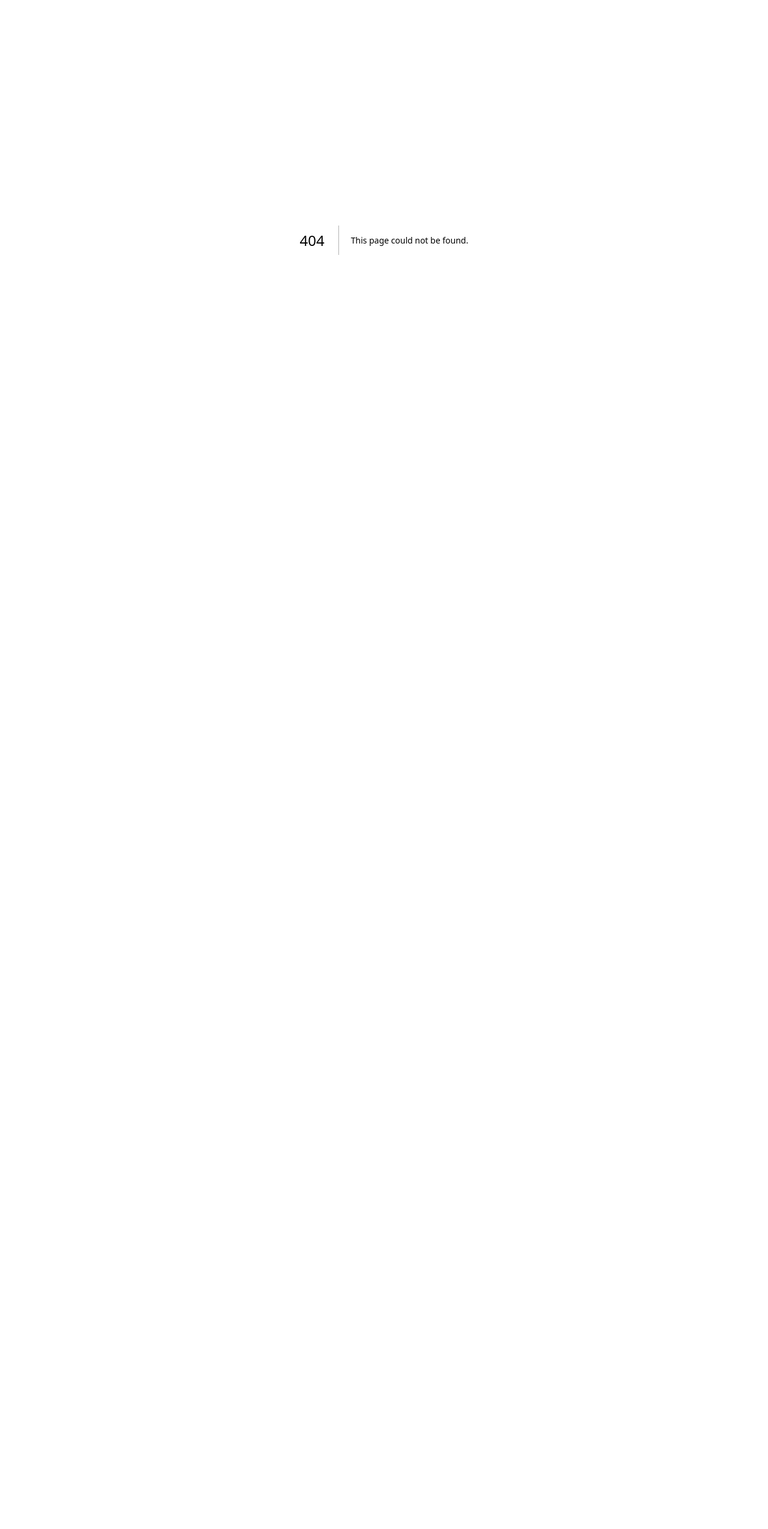
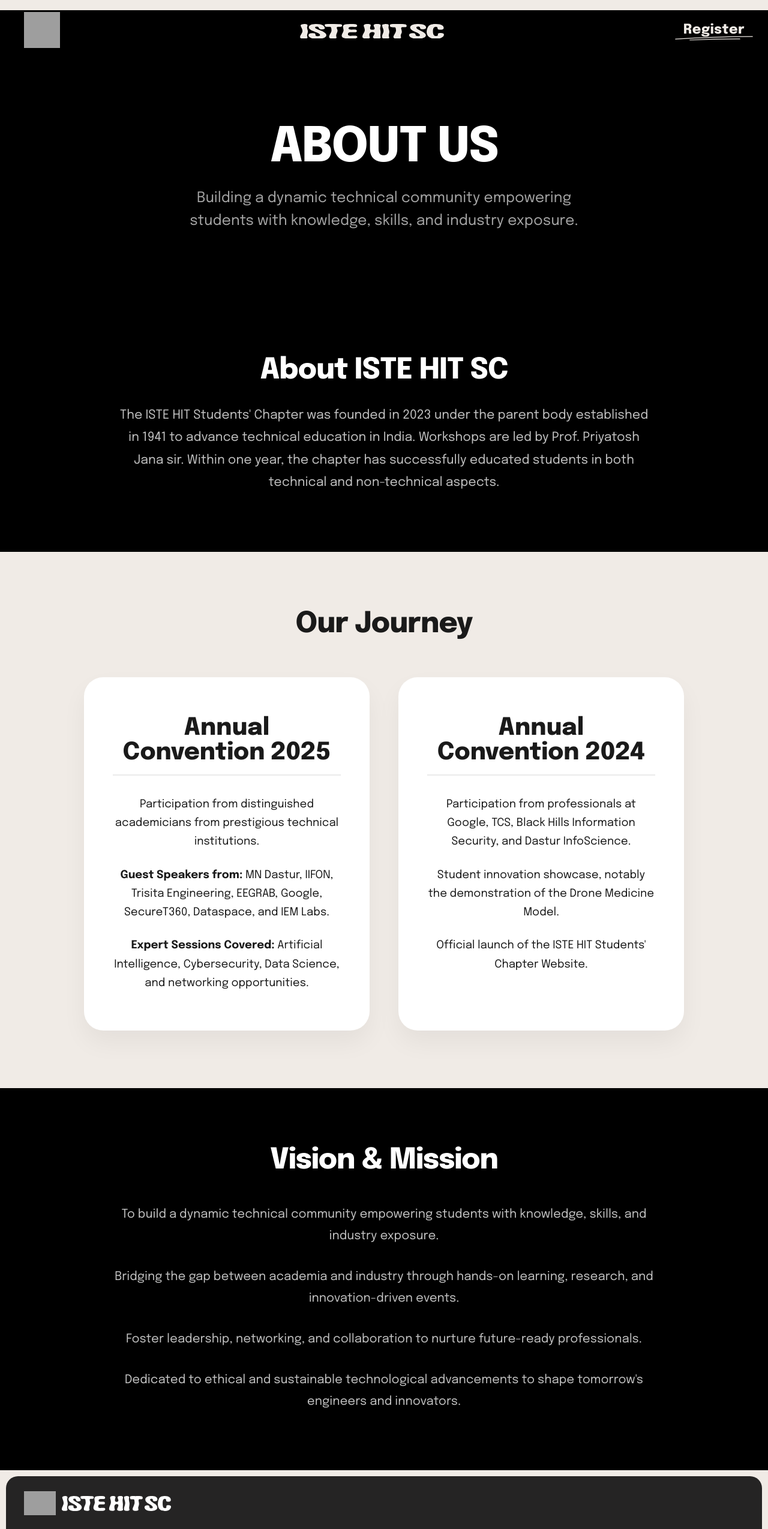
Before and after one commit to AbhiAditya02/AnnualConvention, a Next.js app: page /about in a window 1280 px wide. Before the commit this address had no page. Shown: the top 2549 px of the page at 60% size. Before the commit the page ends 800 px from the top, so only its background shows below. Built offline with nearby package versions, Linux system fonts and the light colour scheme; grey boxes are pictures that could not be loaded.

Commit message:
feat: create about page with vision, mission, and convention details

```diff
--- /dev/null
+++ b/app/about/page.jsx
@@ -0,0 +1,86 @@
+'use client';
+
+import SvgSymbols from '@/components/SvgSymbols';
+import Navbar from '@/components/Navbar';
+import Footer from '@/components/Footer';
+import TransitionScribble from '@/components/TransitionScribble';
+import CursorBubble from '@/components/CursorBubble';
+import SmoothScroll from '@/components/SmoothScroll';
+
+export default function AboutPage() {
+    return (
+        <>
+            <SvgSymbols />
+            <SmoothScroll />
+            <CursorBubble />
+
+            {/* ─── Hero Header ─── */}
+            <header className="main-header" style={{ minHeight: '60vh', backgroundColor: 'var(--color-black)', color: 'var(--color-white)', display: 'flex', alignItems: 'center', justifyContent: 'center', paddingTop: '80px', textAlign: 'center' }}>
+                <Navbar />
+                <div style={{ maxWidth: '800px', padding: '0 2rem' }}>
+                    <h1 style={{ fontSize: '5rem', fontWeight: 800, textTransform: 'uppercase', letterSpacing: '-2px', fontFamily: 'Epilogue, sans-serif', marginBottom: '1.5rem' }}>About Us</h1>
+                    <p style={{ fontSize: '1.5rem', color: '#a3a3a3', lineHeight: '1.6' }}>Building a dynamic technical community empowering students with knowledge, skills, and industry exposure.</p>
+                </div>
+            </header>
+
+            <main>
+                {/* ─── About ISTE HIT SC ─── */}
+                <div className="content-section" style={{ padding: '6rem 2rem', backgroundColor: 'var(--color-black)', color: 'var(--color-white)' }}>
+                    <div style={{ maxWidth: '900px', margin: '0 auto', textAlign: 'center' }}>
+                        <h2 style={{ fontSize: '3rem', fontWeight: 800, marginBottom: '2rem', letterSpacing: '-1px' }}>About ISTE HIT SC</h2>
+                        <p style={{ fontSize: '1.3rem', lineHeight: '1.8', color: '#c0c0c0' }}>
+                            The ISTE HIT Students' Chapter was founded in 2023 under the parent body established in 1941 to advance technical education in India. Workshops are led by Prof. Priyatosh Jana sir. Within one year, the chapter has successfully educated students in both technical and non-technical aspects.
+                        </p>
+                    </div>
+                </div>
+
+                {/* ─── Annual Conventions ─── */}
+                <div className="content-section" style={{ padding: '6rem 2rem', backgroundColor: 'var(--bg-color)', color: 'var(--color-dark)' }}>
+                    <div style={{ maxWidth: '1000px', margin: '0 auto' }}>
+                        <h2 style={{ fontSize: '3rem', fontWeight: 800, textAlign: 'center', marginBottom: '4rem', letterSpacing: '-1px' }}>Our Journey</h2>
+
+                        <div style={{ display: 'grid', gridTemplateColumns: 'repeat(auto-fit, minmax(400px, 1fr))', gap: '3rem' }}>
+                            {/* Convention 2025 */}
+                            <div style={{ backgroundColor: 'var(--color-white)', padding: '4rem 3rem', borderRadius: '32px', boxShadow: '0 20px 40px rgba(0,0,0,0.05)' }}>
+                                <h3 style={{ fontSize: '2.5rem', fontWeight: 800, marginBottom: '2rem', borderBottom: '2px solid #eaeaea', paddingBottom: '1rem' }}>Annual Convention 2025</h3>
+                                <ul style={{ listStyle: 'none', padding: 0, fontSize: '1.15rem', display: 'flex', flexDirection: 'column', gap: '1.5rem', lineHeight: '1.7' }}>
+                                    <li style={{ color: 'var(--color-dark)' }}>Participation from distinguished academicians from prestigious technical institutions.</li>
+                                    <li style={{ color: 'var(--color-dark)' }}><strong>Guest Speakers from:</strong> MN Dastur, IIFON, Trisita Engineering, EEGRAB, Google, SecureT360, Dataspace, and IEM Labs.</li>
+                                    <li style={{ color: 'var(--color-dark)' }}><strong>Expert Sessions Covered:</strong> Artificial Intelligence, Cybersecurity, Data Science, and networking opportunities.</li>
+                                </ul>
+                            </div>
+
+                            {/* Convention 2024 */}
+                            <div style={{ backgroundColor: 'var(--color-white)', padding: '4rem 3rem', borderRadius: '32px', boxShadow: '0 20px 40px rgba(0,0,0,0.05)' }}>
+                                <h3 style={{ fontSize: '2.5rem', fontWeight: 800, marginBottom: '2rem', borderBottom: '2px solid #eaeaea', paddingBottom: '1rem' }}>Annual Convention 2024</h3>
+                                <ul style={{ listStyle: 'none', padding: 0, fontSize: '1.15rem', display: 'flex', flexDirection: 'column', gap: '1.5rem', lineHeight: '1.7' }}>
+                                    <li style={{ color: 'var(--color-dark)' }}>Participation from professionals at Google, TCS, Black Hills Information Security, and Dastur InfoScience.</li>
+                                    <li style={{ color: 'var(--color-dark)' }}>Student innovation showcase, notably the demonstration of the Drone Medicine Model.</li>
+                                    <li style={{ color: 'var(--color-dark)' }}>Official launch of the ISTE HIT Students' Chapter Website.</li>
+                                </ul>
+                            </div>
+                        </div>
+                    </div>
+                </div>
+
+                {/* ─── Vision & Mission ─── */}
+                <div className="content-section" style={{ padding: '6rem 2rem', backgroundColor: 'var(--color-black)', color: 'var(--color-white)' }}>
+                    <div style={{ maxWidth: '900px', margin: '0 auto', textAlign: 'center' }}>
+                        <h2 style={{ fontSize: '3rem', fontWeight: 800, marginBottom: '3rem', letterSpacing: '-1px' }}>Vision & Mission</h2>
+                        <div style={{ display: 'flex', flexDirection: 'column', gap: '2rem', fontSize: '1.25rem', lineHeight: '1.8', color: '#c0c0c0' }}>
+                            <p>To build a dynamic technical community empowering students with knowledge, skills, and industry exposure.</p>
+                            <p>Bridging the gap between academia and industry through hands-on learning, research, and innovation-driven events.</p>
+                            <p>Foster leadership, networking, and collaboration to nurture future-ready professionals.</p>
+                            <p>Dedicated to ethical and sustainable technological advancements to shape tomorrow's engineers and innovators.</p>
+                        </div>
+                    </div>
+                </div>
+            </main>
+
+            <footer className="main-footer">
+                <Footer />
+            </footer>
+            <TransitionScribble />
+        </>
+    );
+}
```
